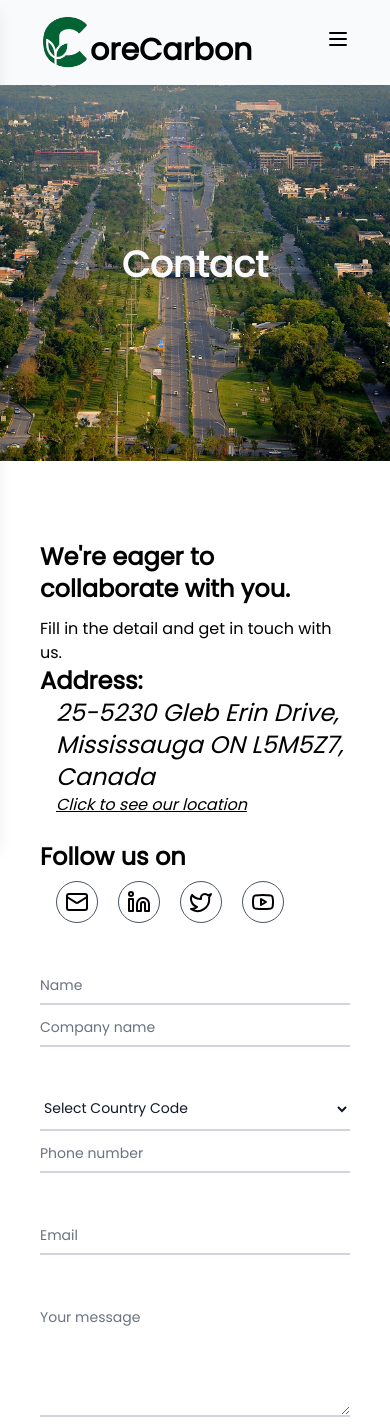
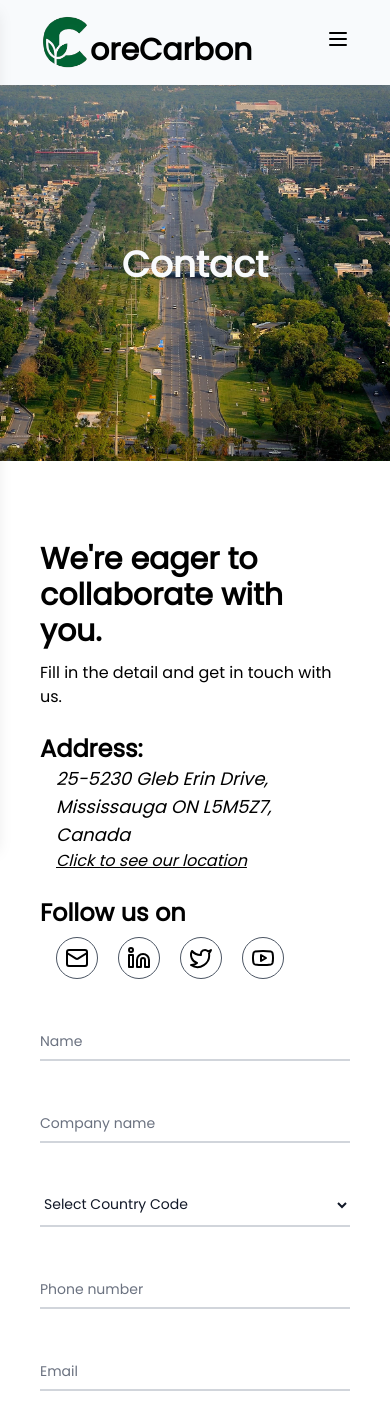
Before and after one commit to saadbutt27/core-carbon, a Next.js app: page /contact in a window 390 px wide. Shown: the top 1424 px of the page. Built offline with nearby package versions, Linux system fonts and the light colour scheme.

Commit message:
responsiveness added

```diff
--- a/src/app/contact/page.tsx
+++ b/src/app/contact/page.tsx
@@ -13,9 +13,9 @@ export default function Contact() {
       <Title imgSrc={TetimonaialBG} title="Contact" />
 
       <div className="grid grid-cols-1 md:grid-cols-2 gap-10 py-4 px-10 my-16 ">
-        <div className="flex flex-col justify-between items-start">
+        <div className="flex flex-col justify-between items-start gap-y-6">
           <div>
-            <h2 className="text-2xl md:text-4xl font-semibold mb-3">
+            <h2 className="text-3xl md:text-4xl font-semibold mb-3">
               We&apos;re eager to collaborate with you.
             </h2>
             <p className="text-base md:text-xl">
@@ -26,7 +26,7 @@ export default function Contact() {
           <div>
             <span className="text-2xl font-semibold">Address:</span>{" "}
             <div className="mb-6 ml-4">
-              <address className="text-2xl">
+              <address className="text-lg lg:text-2xl">
                 25-5230 Gleb Erin Drive, Mississauga ON L5M5Z7, Canada
               </address>
               <Link
@@ -67,7 +67,7 @@ export default function Contact() {
 
         <form>
           <div className="grid md:grid-cols-2 md:gap-6 mb-10">
-            <div className="relative z-0 w-full group">
+            <div className="relative z-0 w-full group mb-10 md:mb-0">
               <input
                 type="text"
                 name="name"
@@ -83,7 +83,7 @@ export default function Contact() {
                 Name
               </label>
             </div>
-            <div className="relative z-0 w-full group">
+            <div className="relative z-0 w-full group md:mb-0">
               <input
                 type="text"
                 name="company_name"
@@ -101,7 +101,7 @@ export default function Contact() {
             </div>
           </div>
           <div className="grid md:grid-cols-2 md:gap-6 mb-10">
-            <div className="relative z-0 w-full group">
+            <div className="relative z-0 w-full group mb-10 md:mb-0">
               <select
                 className="block py-2.5 px-0 w-full text-sm text-gray-900 bg-transparent border-0 border-b-2 border-gray-300 dark:text-white dark:border-gray-600 dark:focus:border-[#009f7f] focus:outline-none focus:ring-0 focus:border-[#009f7f] peer"
                 required
```
